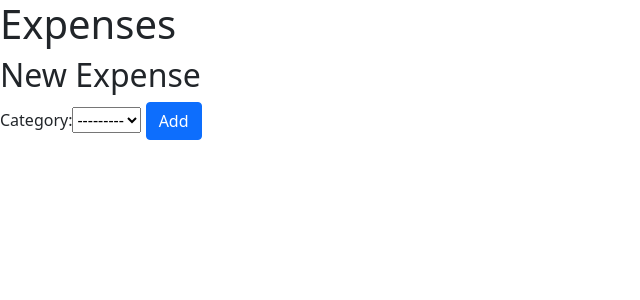
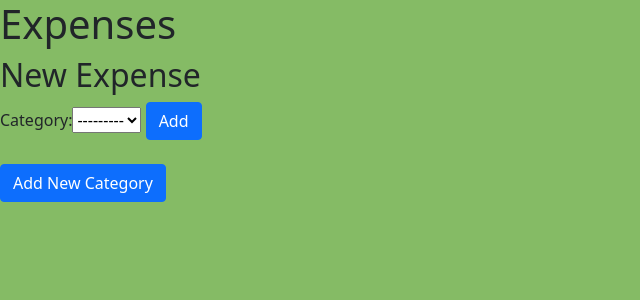
Before and after one commit to jdeta/budget-app, a Django app: page /expense/new in a window 1280 px wide. Shown: the top 300 px of the page, without its empty margins (0-640 px from the left). Run offline with Django 3.2, Linux system fonts and the light colour scheme; data that the repository does not hold is empty.

Commit message:
add category from both transactions and expenses

```diff
--- a/budget_app/templates/budget_app/base.html
+++ b/budget_app/templates/budget_app/base.html
@@ -18,7 +18,7 @@
 
 	</header>
 
-	<body>
+	<body style="background-color:#85BB65;">
 		{% block page_content %}
 		{% endblock %}
 	</body>
--- a/budget_app/templates/budget_app/expense_new.html
+++ b/budget_app/templates/budget_app/expense_new.html
@@ -7,5 +7,8 @@
 			{{ expense_form }}
 			<button type="submit"class="btn btn-primary">Add</button>
 		</form>
-
+		<br>
+		<a class="btn btn-primary" href="{% url 'budget_app:new_category_expense' %}">
+                	Add New Category
+                </a>
 	{% endblock %}
--- a/budget_app/templates/budget_app/transaction_new.html
+++ b/budget_app/templates/budget_app/transaction_new.html
@@ -7,7 +7,7 @@
 			{{ transaction_form }}
 			<button type="submit"class="btn btn-primary">Add</button>
 		</form>
-		<a class="btn btn-primary" href="{% url 'budget_app:new_category' %}">
+		<a class="btn btn-primary" href="{% url 'budget_app:new_category_transaction' %}">
 		       Add New Category
 		</a>
 	{% endblock %}
--- a/budget_app/urls.py
+++ b/budget_app/urls.py
@@ -8,5 +8,6 @@ urlpatterns = [
     path('expense/new', views.new_expense, name='new_expense'),
     path('expense/<int:expense_id>/' ,views.expense_detail, name='expense_detail'),
     path('transaction/new', views.new_transaction, name='new_transaction'),
-    path('category/new', views.new_category, name = 'new_category')
+    path('expense/category/new', views.new_category_expense, name = 'new_category_expense'),
+    path('transaction/category/new', views.new_category_transaction, name='new_category_transaction')
 ]
--- a/budget_app/views.py
+++ b/budget_app/views.py
@@ -50,8 +50,9 @@ def new_expense(request):
             return redirect('/')
 
     else:
+        category_form = NewCategoryForm()
         expense_form = NewExpenseForm()
-        return render(request, 'budget_app/expense_new.html', {'expense_form': expense_form})
+        return render(request, 'budget_app/expense_new.html', {'expense_form': expense_form, 'category_form':category_form})
 
 
 def expense_detail(request, expense_id):
@@ -62,13 +63,14 @@ def expense_detail(request, expense_id):
 
         if allocated_form.is_valid():
             specific_expense.allocated = specific_expense.allocated + allocated_form.cleaned_data['allocate']
+            specific_expense.remaining = specific_expense.allocated - specific_expense.disbursed
             specific_expense.save()
             return redirect('/')
     else:
         allocated_form = UpdateAllocationForm()
         return render(request, 'budget_app/expense_detail.html', {'specific_expense':specific_expense, 'allocated_form':allocated_form})
 
-def new_category(request):
+def new_category_transaction(request):
     if request.method == 'POST':
         category_form = NewCategoryForm(request.POST)
 
@@ -79,3 +81,15 @@ def new_category(request):
     else:
         category_form = NewCategoryForm()
         return render(request, 'budget_app/category_new.html', {'category_form':category_form})
+
+def new_category_expense(request):
+    if request.method == 'POST':
+        category_form = NewCategoryForm(request.POST)
+
+        if category_form.is_valid():
+            category_form.save()
+            return redirect('budget_app:new_expense')
+
+    else:
+        category_form = NewCategoryForm()
+        return render(request, 'budget_app/category_new.html', {'category_form':category_form})
```
